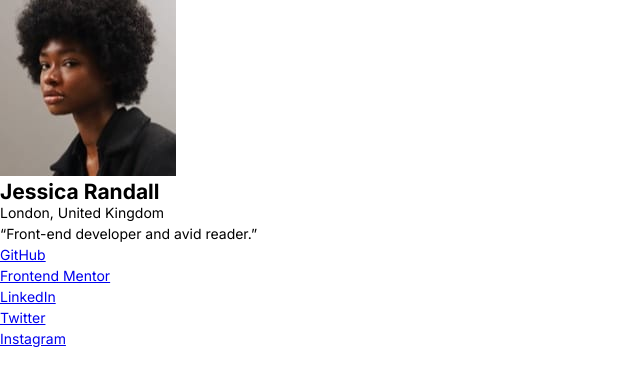
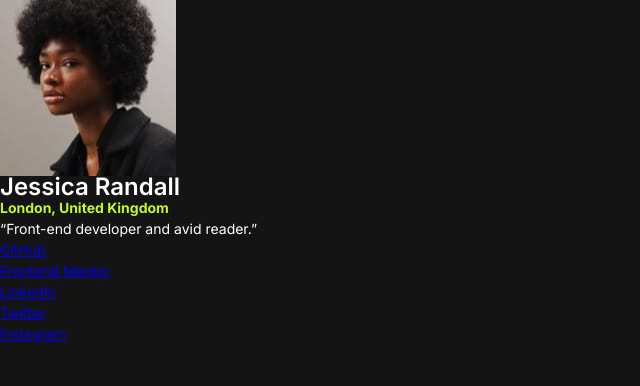
Before and after one commit to dave-cross/Frontend-Mentor-social-links-profile-solution, a plain HTML site: page index.html in a window 1280 px wide. Shown: the whole page, without its empty margins (0-640 px from the left). Drawn offline with Linux system fonts and the light colour scheme.

Commit message:
style: add global styles

```diff
--- a/index.html
+++ b/index.html
@@ -34,7 +34,7 @@
         <div class="card__content">
           <hgroup class="card__info">
             <h2>Jessica Randall</h2>
-            <p>London, United Kingdom</p>
+            <p><strong>London, United Kingdom</strong></p>
           </hgroup>
           <p class="card__quote"><q>Front-end developer and avid reader.</q></p>
           <nav class="card__links">
--- a/style.css
+++ b/style.css
@@ -29,6 +29,8 @@
 }
 
 body {
+  color: var(--white);
+  background-color: var(--grey-900);
   font-family: var(--font-sanserif);
   font-optical-sizing: auto;
   font-weight: 400;
@@ -36,3 +38,22 @@ body {
   font-size: var(--text-preset-2);
   line-height: var(--line-preset-1);
 }
+
+h2 {
+  font-weight: 600;
+  font-size: var(--text-preset-1);
+}
+
+strong {
+  color: var(--green);
+}
+
+ul[role="list"] {
+  list-style: none;
+}
+
+img,
+picture {
+  max-width: 100%;
+  display: block;
+}
```
